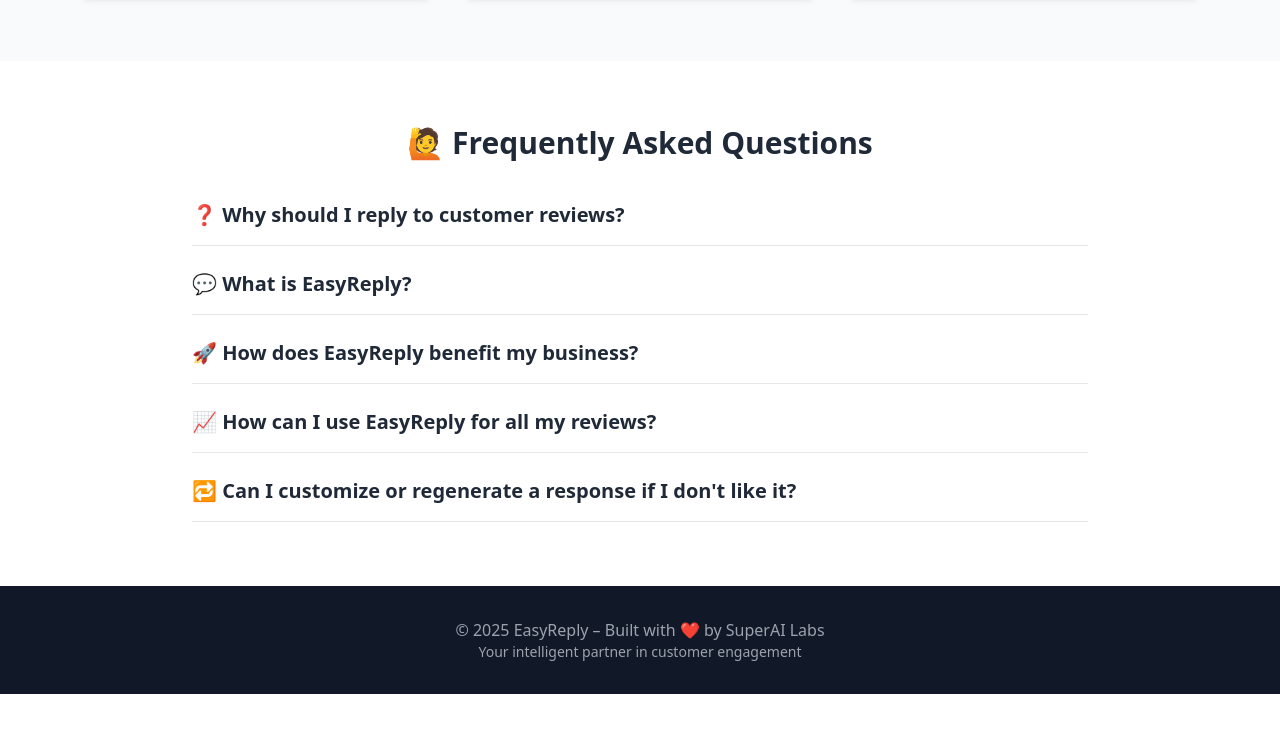
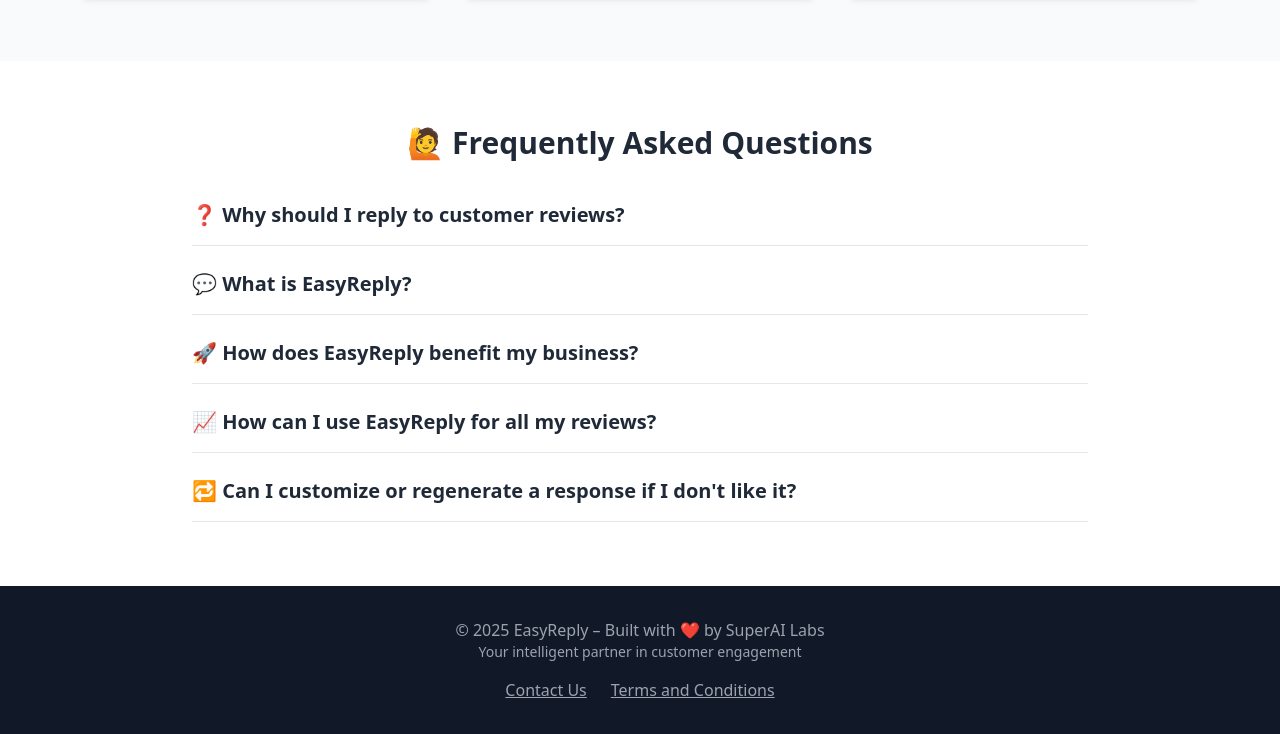
Before and after one commit to Easyreply/easyappwebsitepage, a plain HTML site: page index.html in a window 1280 px wide. Shown: the part 1995-2729 px from the top of the page. Before the commit the page ends 2689 px from the top, so only its background shows below. Drawn offline with nearby package versions, Linux system fonts and the light colour scheme.

Commit message:
Update index.html

```diff
--- a/index.html
+++ b/index.html
@@ -28,7 +28,7 @@
   <div class="max-w-5xl mx-auto text-center fade-in">
     <h1 class="text-4xl md:text-5xl font-bold mb-4">Welcome to EasyReply</h1>
     <p class="text-lg md:text-xl mb-6">Revolutionize how you respond to customer reviews with AI-generated, personalized replies — fast, reliable, and human-like.</p>
-<a href="https://dashboard.easyreply.app/" target="_blank" class="bg-white text-purple-700 font-semibold py-3 px-6 rounded-full shadow hover:bg-gray-100">Login to Dashboard</a>
+    <a href="https://dashboard.easyreply.app/" target="_blank" class="bg-white text-purple-700 font-semibold py-3 px-6 rounded-full shadow hover:bg-gray-100">Login to Dashboard</a>
   </div>
 </section>
 
@@ -187,6 +187,11 @@
 <footer class="bg-gray-900 text-gray-400 text-center py-8">
   <p>© 2025 EasyReply – Built with ❤️ by SuperAI Labs</p>
   <p class="text-sm">Your intelligent partner in customer engagement</p>
+
+  <div class="mt-4 flex justify-center space-x-6">
+    <a href="/ContactUs" target="_blank" class="text-gray-400 hover:text-white underline">Contact Us</a>
+    <a href="/TermsandConditions" target="_blank" class="text-gray-400 hover:text-white underline">Terms and Conditions</a>
+  </div>
 </footer>
 
 </body>
```
